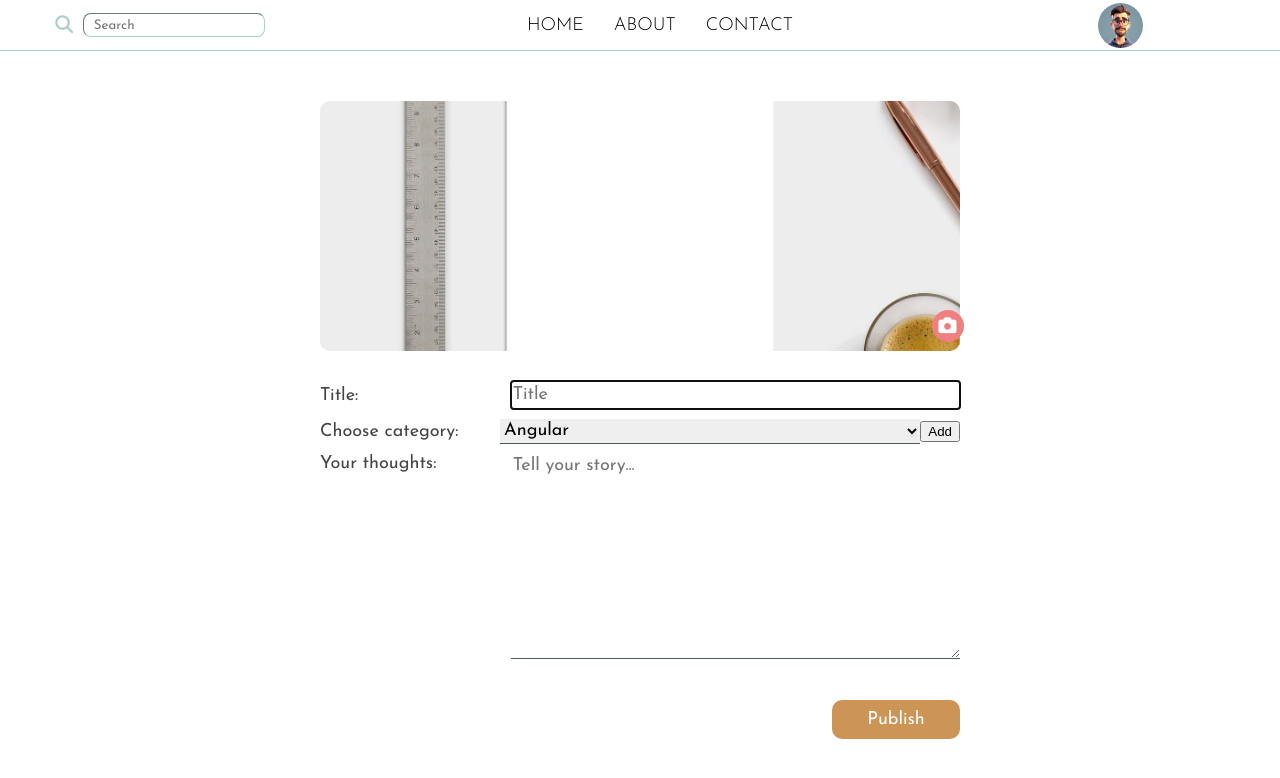
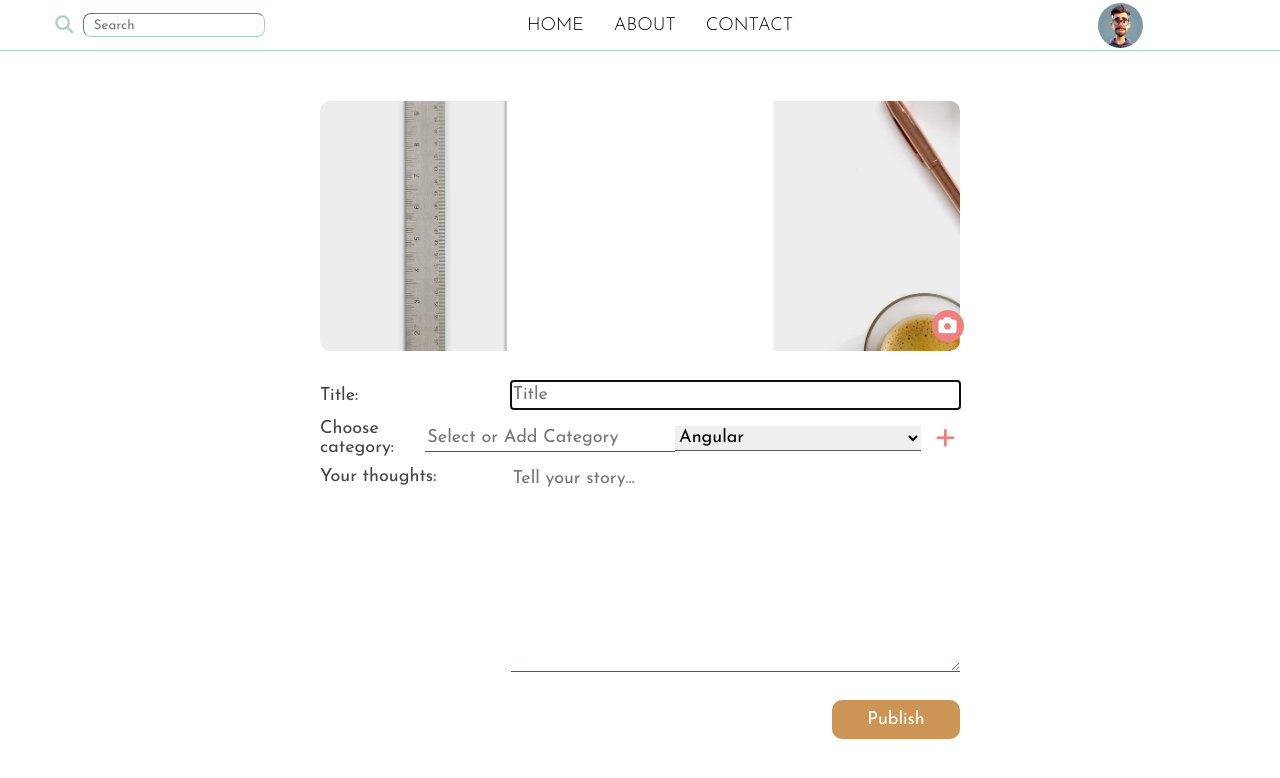
Before and after one commit to VaninaStancheva/Blog-app-react, a React (Vite) app: page /write in a window 1280 px wide. Shown: the top 778 px of the page. Built offline with nearby package versions, Linux system fonts and the light colour scheme; a web font is replaced by a local one.

Commit message:
working on select category

```diff
--- a/src/components/writeNewPost/WritePost.jsx
+++ b/src/components/writeNewPost/WritePost.jsx
@@ -3,7 +3,7 @@ import {useState} from "react";
 
 export default function WritePost() {
     const [title, setTitle] = useState("");
-    const [category, setCategory] = useState("Angular");
+    const [category, setCategory] = useState("");
     const [content, setContent] = useState("");
     const [newCategory, setNewCategory] = useState("");
     const [posts, setPosts] = useState([]);
@@ -17,13 +17,12 @@ export default function WritePost() {
         setPosts((posts) => posts = [...posts, formData]);
         alert('Post saved to localStorage!');
         setTitle("");
-        setCategory("Angular");
+        setCategory("");
         setContent("");
     };
 
     const handleAddCategory = (e) => {
         e.preventDefault();
-        document.getElementById("newCategory").style.display = "block";
         const categoryData = newCategory ;
         const categoryForStorage = [...categories, categoryData];
         localStorage.setItem("category", JSON.stringify(categoryForStorage));
@@ -63,18 +62,15 @@ export default function WritePost() {
                        onChange={(e) => setTitle(e.target.value)}
                 />
             </div>
-            <div id="newCategory" className="container" style={{display: "none"}}>
-                <label htmlFor="new-category" className="label" id="newCategory">New category:</label>
+            <div className="container">
+                <label htmlFor="category" className="label">Choose category:</label>
                 <input className="input" type="text"
                        name="new-category"
                        id="inputNewCategory"
-                       placeholder=""
+                       placeholder="Select or Add Category"
                        value={newCategory}
                        onChange={(e) => setNewCategory(e.target.value)}
                 />
-            </div>
-            <div className="container">
-                <label htmlFor="category" className="label">Choose category:</label>
                 <select name="category"
                         id="selectCategory"
                         className="input"
@@ -92,7 +88,9 @@ export default function WritePost() {
                             )) : null
                     }
                 </select>
-                <button className="addCategoryBtn" onClick={handleAddCategory}>Add</button>
+                <button className="addCategoryBtn" onClick={handleAddCategory}>
+                    <i className="addCategoryIcon fa-solid fa-plus"></i>
+                </button>
             </div>
             <div className="container textarea-container">
                 <label htmlFor="description" className="label">Your thoughts:</label>
--- a/src/components/writeNewPost/writePost.css
+++ b/src/components/writeNewPost/writePost.css
@@ -94,5 +94,18 @@
 .flex-row {
     display: flex;
     justify-content: space-between;
+}
 
+.addCategoryBtn {
+    border: none;
+    font-size: 22px;
+    background-color: white;
+    padding: 5px;
+    display: flex;
+    justify-content: center;
+    align-items: center;
+    border-radius: 50%;
+    margin-left: 10px;
+    color: lightcoral;
+    cursor: pointer;
 }
```
